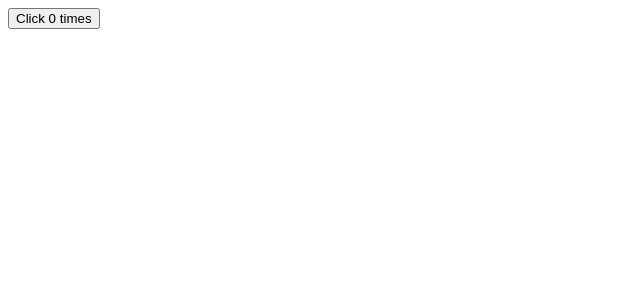
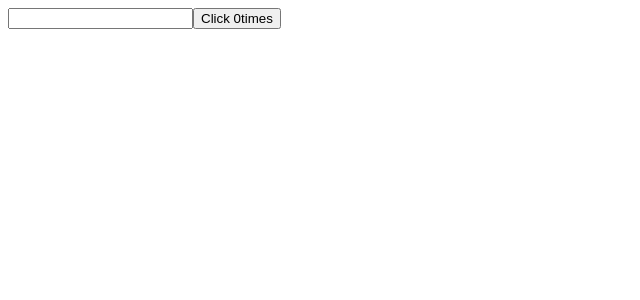
Before and after one commit to AnikBhadra/react101, a React (Vite) app: page / in a window 1280 px wide. Shown: the top 300 px of the page, without its empty margins (0-640 px from the left). Built offline with nearby package versions, Linux system fonts and the light colour scheme.

Commit message:
Conditionally run effects (class & function component)

```diff
--- a/Components/ClassCounterOne.jsx
+++ b/Components/ClassCounterOne.jsx
@@ -14,11 +14,19 @@
     }
 
     componentDidUpdate(prevProps, prevState) {
+        if (prevState.count === !this.state.count)
+            console.log("Updating document title")
         document.title = `Clicked ${this.state.count} times`
     }
     render() {
         return (
             <div>
+                <input type="text"
+                    value={this.state.name}
+                    onChange={e => {
+                        this.setState({ name: e.target.value })
+                    }}
+                />
                 <button onClick={() => this.setState({ count: this.state.count + 1 })}>Click {this.state.count}times </button>
             </div>
         )
--- a/Components/HookCounterOne.jsx
+++ b/Components/HookCounterOne.jsx
@@ -2,13 +2,16 @@
 
 function HookCounterOne() {
     const [count, setCount] = useState(0)
+    const [name, setName] = useState('')
 
     useEffect(() => {
+        console.log('useEffect - Updating document title')
         document.title = `You clicked ${count} times`
-    })
+    }, [count])
 
     return (
         <div>
+            <input type="text" value={name} onChange={e => setName(e.target.value)} />
             <button onClick={() => setCount(count + 1)}>Click {count} times</button>
         </div>
     )
--- a/src/App.jsx
+++ b/src/App.jsx
@@ -5,8 +5,9 @@
 function App() {
   return (
     <div className="App">
-      {/* <ClassCounterOne /> */}
-      <HookCounterOne />
+      {/*  <HookCounterOne /> */}
+
+      <ClassCounterOne />
     </div>
   );
 }
```
